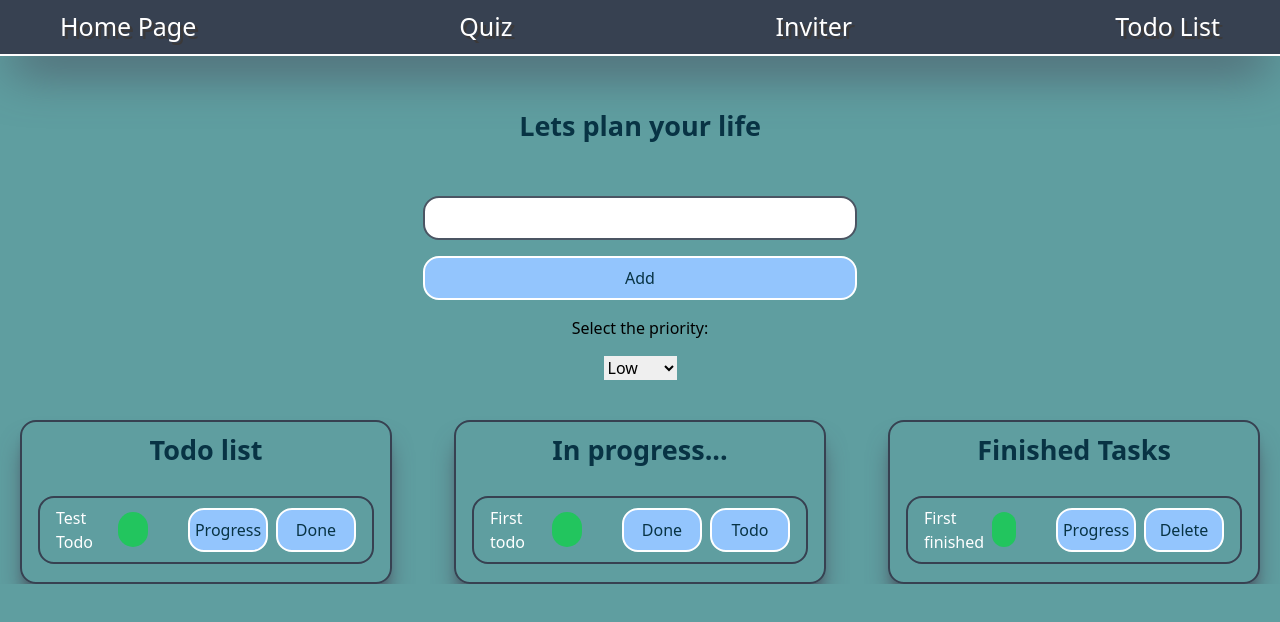
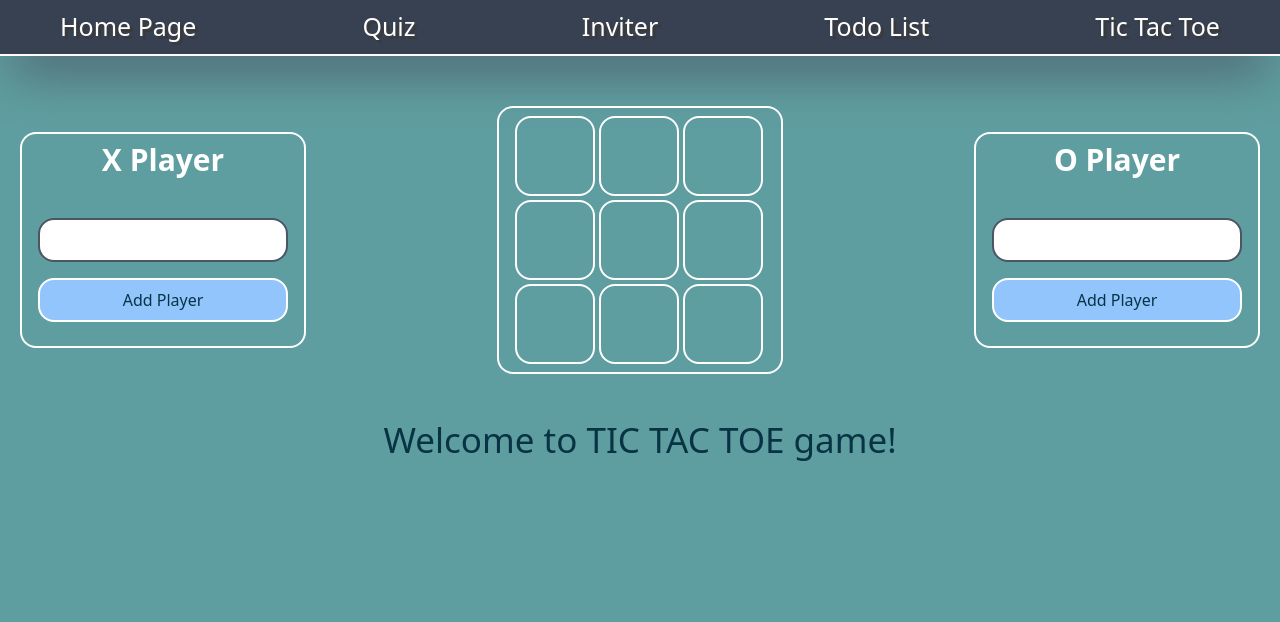
Before and after one commit to 9barracudA9/react-training, a React (Create React App) app: page /tic-tac-toe in a window 1280 px wide. Shown: the top 622 px of the page. Built offline with nearby package versions, Linux system fonts and the light colour scheme; no server answers.

Commit message:
added TicTacToe game v1

```diff
--- a/src/App.jsx
+++ b/src/App.jsx
@@ -3,7 +3,8 @@ import {Link, Route, Routes} from "react-router-dom";
 import FullQuiz from "./components/FullQuiz";
 import Inviter from "./components/Inviter";
 import GreetPage from "./components/GreetPage";
-import todoBody from "./components/TodoBody";
+import TodoBody from "./components/TodoBody";
+import TicTacToe from "./components/TicTacToe";
 
 
 const App = () => {
@@ -16,13 +17,16 @@ const App = () => {
                 <Link to="/">Home Page</Link>
                 <Link to='/quiz'> Quiz </Link>
                 <Link to='/inviter'> Inviter </Link>
-                <Link to='/*'> Todo List </Link>
+                <Link to='/todo'> Todo List </Link>
+                <Link to='/tic-tac-toe'> Tic Tac Toe</Link>
             </header>
             <Routes>
-                <Route path='/' element={GreetPage()}/>
-                <Route path='/quiz' element={FullQuiz()}/>
-                <Route path='/inviter' element={Inviter()}/>
-                <Route path='/*' element={todoBody()}/>
+                <Route path='/' element={<GreetPage/>}/>
+                <Route path='/quiz' element={<FullQuiz/>}/>
+                <Route path='/inviter' element={<Inviter/>}/>
+                <Route path='/todo' element={<TodoBody/>}/>
+                <Route path='tic-tac-toe' element={<TicTacToe/>}/>
+
             </Routes>
 
 
--- a/src/components/PhoneCard.jsx
+++ b/src/components/PhoneCard.jsx
@@ -1,20 +1,26 @@
 import React from 'react';
 import '../data/data.js'
+import {phonesData} from "../data/data";
 
-const PhoneCard = ({props}) => {
-    return (
+const PhoneCard = () => {
+    return (<ul>{
+        phonesData.map((element) => {
+            <li>
                 <div className='p-4 border-2 border-black bg-blue-300 w-80 h-800 flex-col'>
-            <h1 className='font-bold text-center text-3xl mb-4'>{props.model}</h1>
-            <p className='text-xl'>{props.description}</p>
+                    <h1 className='font-bold text-center text-3xl mb-4'>{element.model}</h1>
+                    <p className='text-xl'>{element.description}</p>
                     <div className='flex justify-between mt-10'>
-                <p className='text-green-900'>{props.ratio}</p>
-                <p>{props.price + "$"}</p>
+                        <p className='text-green-900'>{element.ratio}</p>
+                        <p>{element.price + "$"}</p>
                     </div>
                     <button
                         className='p-2 m-4 flex justify-center border-2 border-black w-28 rounded font-bold text-blue-950'>BUY
                     </button>
                 </div>
-    );
+            </li>
+        })
+    }
+    </ul>);
 };
 
 export default PhoneCard;
--- /dev/null
+++ b/src/components/TicTacField.jsx
@@ -0,0 +1,15 @@
+import React from 'react';
+import clsx from "clsx";
+
+const TicTacField = ({element, onClick, textColor}) => {
+    return (
+        <li className='w-[80px] h-[80px] border-2 border-white py-2 px-4 rounded-2xl cursor-pointer flex items-center justify-center font-bold text-5xl text-white'
+            onClick={onClick}>
+            <p className={clsx(textColor)}
+            >{element}
+            </p>
+        </li>
+    );
+};
+
+export default TicTacField;
--- /dev/null
+++ b/src/components/TicTacToe.jsx
@@ -0,0 +1,134 @@
+import React, {useState} from 'react';
+import TicTacField from "./TicTacField";
+import Input from "./Input";
+import MainBtn from "./MainBtn";
+
+const TicTacToe = () => {
+    const [initialBoard, setInitialBoard] = useState(Array(9).fill(null))
+    const [symbol, setSymbol] = useState('X')
+    const [xValue, setXValue] = useState('')
+    const [oValue, setOValue] = useState('')
+    const [xPlayerName, setXPlayerName] = useState('')
+    const [oPlayerName, setOPlayerName] = useState('')
+    const [isGameFinished, setIsGameFinished] = useState(false)
+
+    const winCases = [
+        [0, 1, 2],
+        [3, 4, 5],
+        [6, 7, 8],
+
+        [0, 3, 6],
+        [1, 4, 7],
+        [2, 5, 8],
+
+        [0, 4, 8],
+        [2, 4, 6]
+    ]
+
+    const xInputHandler = (event) => setXValue(event.target.value)
+    const oInputHandler = (event) => setOValue(event.target.value)
+    const addXPlayerName = () => {
+        setXPlayerName(xValue)
+        setXValue('')
+        // console.log(playerName, playerName.length)            QUESTION!!
+    }
+    const addOPlayerName = () => {
+        setOPlayerName(oValue)
+        setOValue('')
+
+    }
+    const checkIsWinnerExist = (board) =>
+        winCases
+            .some((winCase) => winCase
+                .every((winIndex) => board[winIndex] === symbol))
+
+    const passTurn = () => {
+        setSymbol(prevState => prevState === 'X' ? 'O' : 'X')
+    }
+    const displayTheWinner = () => {
+        if (symbol === 'O') {
+            return `The winner is ${xPlayerName}`
+        } else return `The winner is ${oPlayerName}`
+    }
+    const checkNames = xPlayerName.length > 0 && oPlayerName.length > 0
+    const greet = 'Welcome to TIC TAC TOE game!'
+    const gameIsOngoing = 'The game is ongoing ...'
+
+
+    const signHandler = (selectedIndex, sign) => {
+        if (sign || isGameFinished || !checkNames) return;
+        const newBoard = initialBoard.map((currentSymbol, index) => selectedIndex === index ? symbol : currentSymbol)
+        setInitialBoard([...newBoard]);
+        const isWinner = checkIsWinnerExist(newBoard)
+        if (isWinner) {
+            setIsGameFinished(true)
+        }
+        passTurn()
+    }
+    const displayTitle = () => {
+        if (checkNames && !isGameFinished) {
+            return gameIsOngoing
+        } else if (isGameFinished && checkNames) {
+            return displayTheWinner()
+        }
+        return greet
+    }
+
+    const newGameHandler = () => {
+        window.location.reload()
+
+    }
+    return (
+
+        <div className='mx-auto my-0 overflow-hidden px-[20px]'>
+            <div className='flex items-center justify-between'>
+                <div
+                    className='border-2 border-white rounded-2xl py-2 px-4 flex flex-col items-center justify-between gap-4'>
+                    <h3 className='text-3xl text-white font-bold'>X Player</h3>
+                    <Input width='w-[250px]' value={xValue} onChange={xInputHandler}/>
+                    <MainBtn width='w-[250px]' onClick={addXPlayerName} text="Add Player"/>
+                    <h2 className='text-2xl text-cyan-950 font-bold'>{xPlayerName}</h2>
+                </div>
+                <div className='border-2 border-white rounded-2xl py-2 px-4 max-w-fit justify-center'>
+                    <ul className='flex gap-1 max-w-[250px] flex-wrap'>
+                        {
+                            initialBoard.map((element, index) => {
+                                return <TicTacField
+                                    textColor={isGameFinished ? "text-green-500" : "text-white"}
+                                    element={element}
+                                    key={index}
+                                    onClick={() => signHandler(index, element)}
+                                />
+                            })
+                        }
+                    </ul>
+                </div>
+                <div
+                    className='border-2 border-white rounded-2xl py-2 px-4 flex flex-col items-center justify-between gap-4'>
+                    <h3 className='text-3xl text-white font-bold'>O Player</h3>
+                    <Input value={oValue} width='w-[250px]' onChange={oInputHandler}/>
+                    <MainBtn width='w-[250px]' onClick={addOPlayerName} text="Add Player"/>
+                    <h2 className='text-2xl text-cyan-950 font-bold'>{oPlayerName}</h2>
+                </div>
+
+
+            </div>
+            <h4 className='text-center text-[35px] text-cyan-950 my-10'
+            > {displayTitle()}
+            </h4>
+            <div className='flex justify-center'>
+                {isGameFinished ? <MainBtn width='w-[250px]'
+                                           text="New Game"
+                                           onClick={newGameHandler}
+                    />
+                    : null
+                }
+            </div>
+
+        </div>
+
+
+    );
+};
+
+export default TicTacToe;
--- a/src/components/TodoBody.jsx
+++ b/src/components/TodoBody.jsx
@@ -13,7 +13,7 @@ const TodoBody = () => {
             id: Math.random() * 10,
             priority: priority
         }
-        if (!value) return null
+        if (!value) return
 
         setTodo(prevState => [...prevState, newTask])
         setValue("")
```
Also changed, not shown: src/data/data.js (line endings or trailing spaces). Lines whose indentation alone changed are shown as unchanged.
